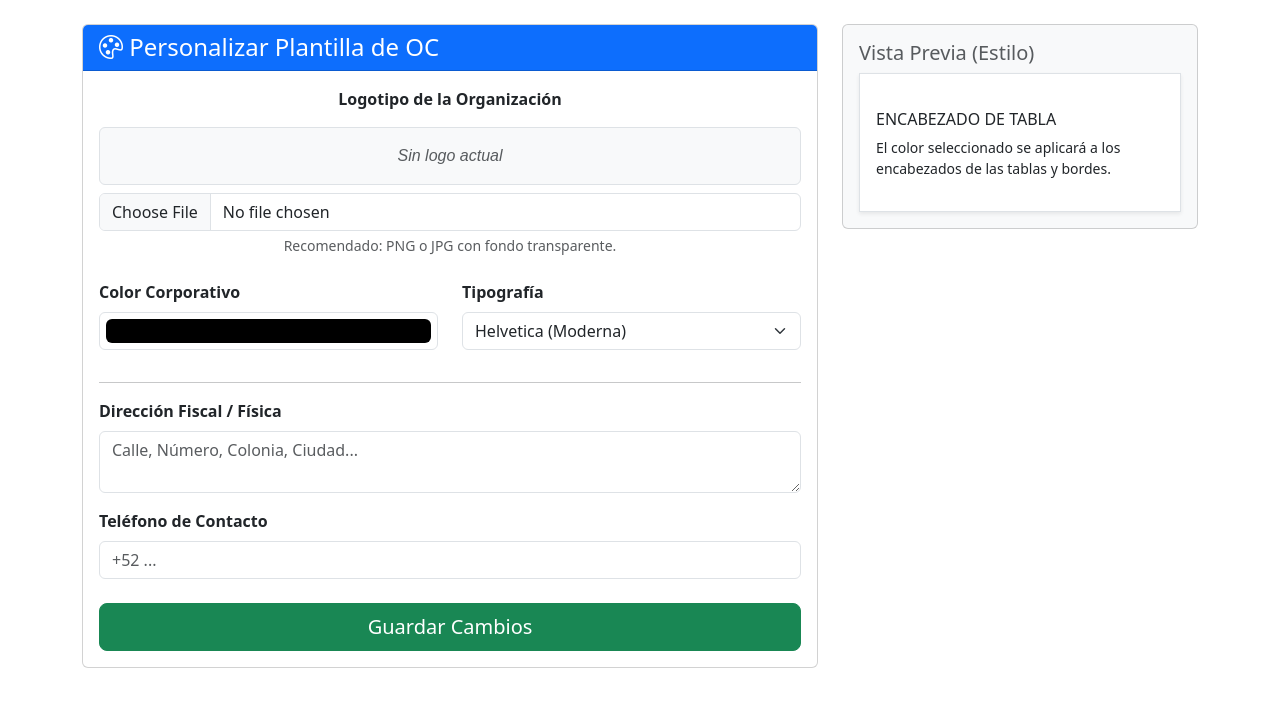
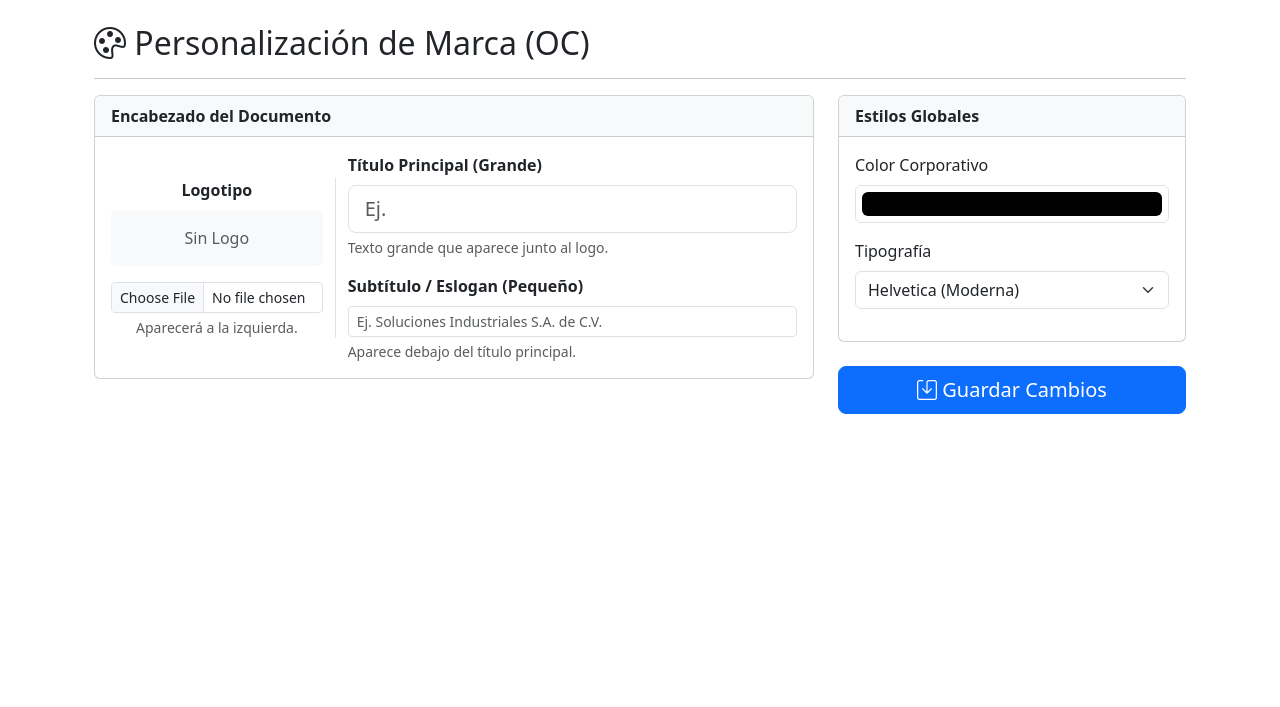
Before and after one commit to Raziraptor/Gestiondeinventario, a Python web app: template templates/plantilla_config.html in a window 1280 px wide. Shown: the part 56-763 px from the top of the page. Run offline with Jinja, Linux system fonts and the light colour scheme; the template is opened without the code that fills it, so the values that code supplies are empty.

Commit message:
Update template for brand customization

```diff
--- a/templates/plantilla_config.html
+++ b/templates/plantilla_config.html
@@ -1,100 +1,81 @@
 {% extends 'base.html' %}
-{% block title %}Configurar Plantilla{% endblock %}
+{% block title %}Personalizar Marca{% endblock %}
 {% block content %}
-<div class="row justify-content-center">
+<div class="container mt-4">
+    <h2><i class="bi bi-palette"></i> Personalización de Marca (OC)</h2>
+    <hr>
+
+    <form method="POST" enctype="multipart/form-data">
+        <div class="row">
             <div class="col-md-8">
-        <div class="card">
-            <div class="card-header bg-primary text-white">
-                <h4 class="mb-0"><i class="bi bi-palette"></i> Personalizar Plantilla de OC</h4>
-            </div>
+                <div class="card mb-4">
+                    <div class="card-header bg-light fw-bold">Encabezado del Documento</div>
                     <div class="card-body">
-                <form method="POST" enctype="multipart/form-data">
+                        <div class="row align-items-center">
 
-                    <!-- Logo -->
-                    <div class="mb-4 text-center">
-                        <label class="form-label fw-bold">Logotipo de la Organización</label>
-                        <div class="my-2">
+                            <div class="col-md-4 text-center border-end">
+                                <label class="form-label fw-bold d-block">Logotipo</label>
+                                <div class="mb-3">
                                     {% if org.logo_url %}
                                         <img src="{{ url_for('static', filename='uploads/' + org.logo_url) }}"
-                                     class="img-thumbnail" style="max-height: 100px;">
+                                             class="img-fluid" style="max-height: 80px;">
                                     {% else %}
-                                <div class="text-muted fst-italic p-3 border rounded bg-light">Sin logo actual</div>
+                                        <div class="text-muted p-3 bg-light rounded">Sin Logo</div>
                                     {% endif %}
                                 </div>
-                        <input type="file" class="form-control" name="logo" accept="image/*">
-                        <div class="form-text">Recomendado: PNG o JPG con fondo transparente.</div>
+                                <input type="file" class="form-control form-control-sm" name="logo" accept="image/*">
+                                <div class="form-text small">Aparecerá a la izquierda.</div>
                             </div>
 
-                    <div class="row">
-                        <!-- Color -->
-                        <div class="col-md-6 mb-3">
-                            <label for="color_primario" class="form-label fw-bold">Color Corporativo</label>
-                            <input type="color" class="form-control form-control-color w-100"
-                                   id="color_primario" name="color_primario"
-                                   value="{{ org.color_primario }}" title="Elige tu color">
-                        </div>
-                        <!-- Fuente -->
-                        <div class="col-md-6 mb-3">
-                            <label for="tipo_letra" class="form-label fw-bold">Tipografía</label>
-                            <select class="form-select" name="tipo_letra">
-                                <option value="Helvetica" {% if org.tipo_letra == 'Helvetica' %}selected{% endif %}>Helvetica (Moderna)</option>
-                                <option value="Times-Roman" {% if org.tipo_letra == 'Times-Roman' %}selected{% endif %}>Times Roman (Clásica)</option>
-                                <option value="Courier" {% if org.tipo_letra == 'Courier' %}selected{% endif %}>Courier (Máquina de escribir)</option>
-                            </select>
-                        </div>
+                            <div class="col-md-8">
+                                <div class="mb-3">
+                                    <label class="form-label fw-bold">Título Principal (Grande)</label>
+                                    <input type="text" class="form-control form-control-lg" name="header_titulo"
+                                           value="{{ org.header_titulo or '' }}"
+                                           placeholder="Ej. {{ org.nombre }}">
+                                    <div class="form-text">Texto grande que aparece junto al logo.</div>
                                 </div>
 
-                    <hr>
-
-                    <!-- Datos de Contacto -->
-                    <div class="mb-3">
-                        <label for="direccion" class="form-label fw-bold">Dirección Fiscal / Física</label>
-                        <textarea class="form-control" name="direccion" rows="2" placeholder="Calle, Número, Colonia, Ciudad...">{{ org.direccion or '' }}</textarea>
+                                <div class="mb-0">
+                                    <label class="form-label fw-bold">Subtítulo / Eslogan (Pequeño)</label>
+                                    <input type="text" class="form-control form-control-sm" name="header_subtitulo"
+                                           value="{{ org.header_subtitulo or '' }}"
+                                           placeholder="Ej. Soluciones Industriales S.A. de C.V.">
+                                    <div class="form-text">Aparece debajo del título principal.</div>
                                 </div>
-                    <div class="mb-3">
-                        <label for="telefono" class="form-label fw-bold">Teléfono de Contacto</label>
-                        <input type="text" class="form-control" name="telefono" value="{{ org.telefono or '' }}" placeholder="+52 ...">
-                    </div>
-
-                    <div class="d-grid mt-4">
-                        <button type="submit" class="btn btn-success btn-lg">Guardar Cambios</button>
-                    </div>
-                </form>
-            </div>
-        </div>
-    </div>
-
-    <!-- Vista Previa (Simulada) -->
-    <div class="col-md-4">
-        <div class="card bg-light">
-            <div class="card-body">
-                <h5 class="card-title text-muted">Vista Previa (Estilo)</h5>
-                <div class="border p-3 bg-white shadow-sm" style="font-family: var(--preview-font);">
-                    <div style="background-color: var(--preview-color); height: 10px; margin-bottom: 10px;"></div>
-                    <h6 style="color: var(--preview-color);">ENCABEZADO DE TABLA</h6>
-                    <p class="small">El color seleccionado se aplicará a los encabezados de las tablas y bordes.</p>
                             </div>
                         </div>
                     </div>
                 </div>
             </div>
 
-<script>
-    // Script simple para actualizar la vista previa en tiempo real
-    const colorInput = document.getElementById('color_primario');
-    const fontSelect = document.querySelector('select[name="tipo_letra"]');
-    const previewBox = document.querySelector('.border.p-3');
+            <div class="col-md-4">
+                <div class="card mb-4">
+                    <div class="card-header bg-light fw-bold">Estilos Globales</div>
+                    <div class="card-body">
+                        <div class="mb-3">
+                            <label class="form-label">Color Corporativo</label>
+                            <input type="color" class="form-control form-control-color w-100"
+                                   name="color_primario" value="{{ org.color_primario }}">
+                        </div>
+                        <div class="mb-3">
+                            <label class="form-label">Tipografía</label>
+                            <select class="form-select" name="tipo_letra">
+                                <option value="Helvetica" {% if org.tipo_letra == 'Helvetica' %}selected{% endif %}>Helvetica (Moderna)</option>
+                                <option value="Times-Roman" {% if org.tipo_letra == 'Times-Roman' %}selected{% endif %}>Times New Roman (Clásica)</option>
+                                <option value="Courier" {% if org.tipo_letra == 'Courier' %}selected{% endif %}>Courier (Máquina)</option>
+                            </select>
+                        </div>
+                    </div>
+                </div>
 
-    function updatePreview() {
-        previewBox.style.setProperty('--preview-color', colorInput.value);
-        let font = 'Arial, sans-serif';
-        if(fontSelect.value === 'Times-Roman') font = 'Times New Roman, serif';
-        if(fontSelect.value === 'Courier') font = 'Courier New, monospace';
-        previewBox.style.fontFamily = font;
-    }
-
-    colorInput.addEventListener('input', updatePreview);
-    fontSelect.addEventListener('change', updatePreview);
-    updatePreview(); // Init
-</script>
+                <div class="d-grid">
+                    <button type="submit" class="btn btn-primary btn-lg">
+                        <i class="bi bi-save"></i> Guardar Cambios
+                    </button>
+                </div>
+            </div>
+        </div>
+    </form>
+</div>
 {% endblock %}
```
Lines whose indentation alone changed are shown as unchanged.
